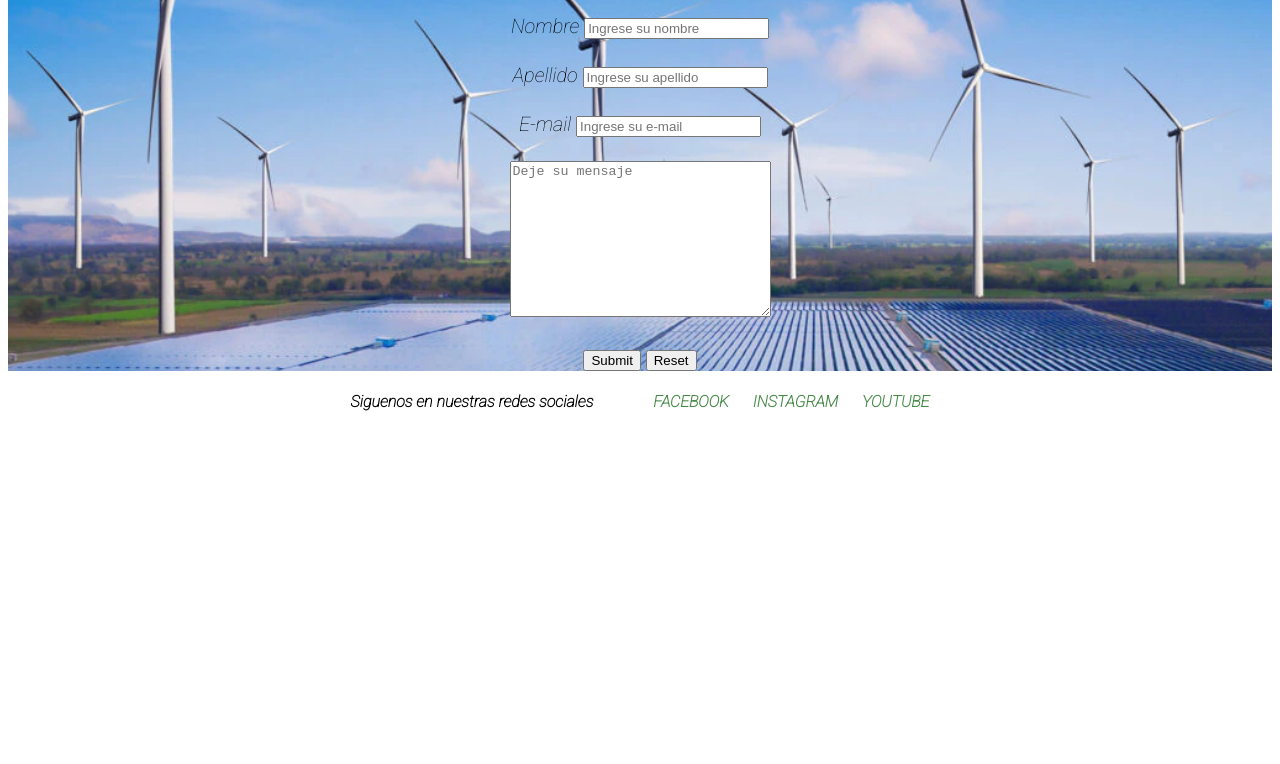
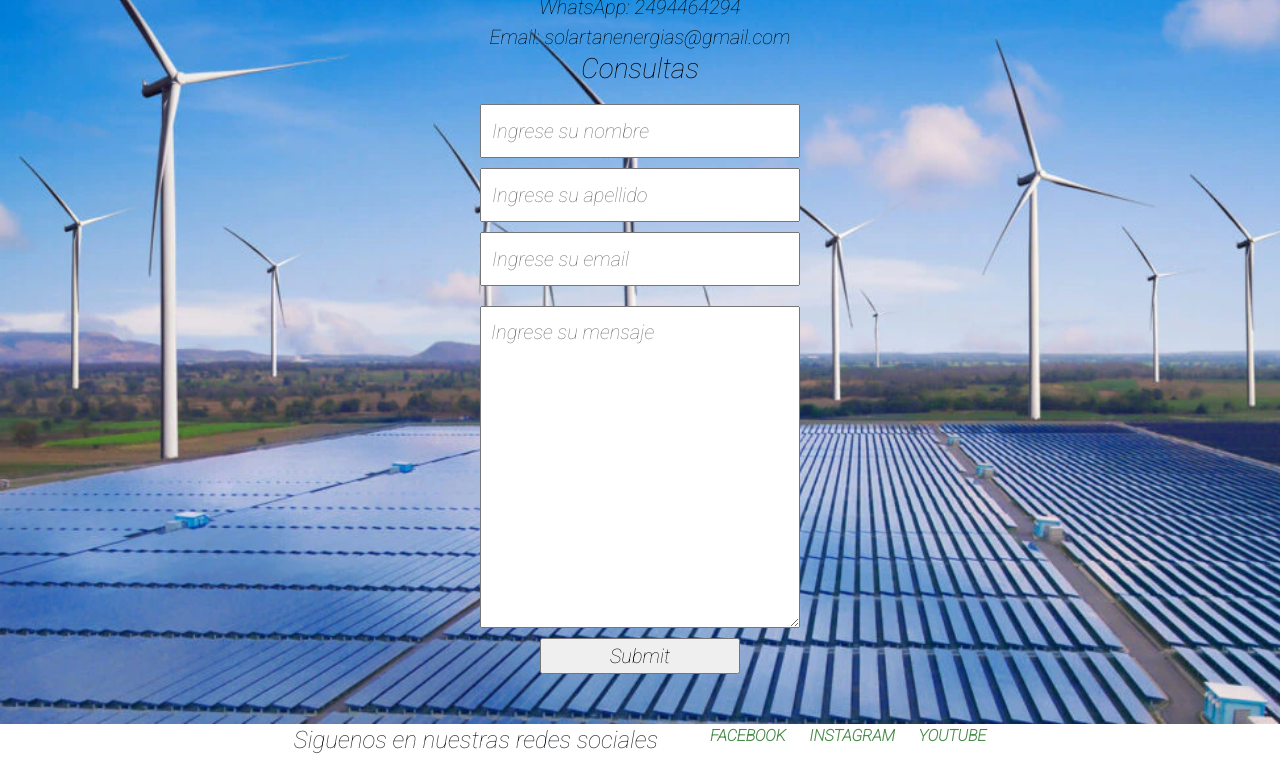
Before and after one commit to balbito/solartan, a plain HTML site: page html/contacto.html in a window 1280 px wide. Shown: the part 304-1068 px from the top of the page. Before the commit the page ends 800 px from the top, so only its background shows below. Drawn offline with nearby package versions, Linux system fonts and the light colour scheme.

Commit message:
intentanto con BS

```diff
--- a/css/estilo.css
+++ b/css/estilo.css
@@ -8,10 +8,11 @@ body{
 /* HEADER */
 
 .encabezado {
+    font-family: 'Courier New', Courier, monospace;
     display: flex;
     align-items: center;
     justify-content: space-around;
-    height: 100px;
+    height: 200px;
     border-bottom: #507255 solid 2px;
 }
 
@@ -20,6 +21,7 @@ body{
     color:#488B49;
     padding: 15px;
     font-size: 40px;
+    font-weight: bold;
 }
 
 .encabezado nav ul li {
@@ -141,19 +143,51 @@ nav ul li a {
     flex-direction: column;
     text-align: center;
     color: #507255;
+
 }
 
 .nosotros {
     display: flex;
     flex-direction: column;
-    color: #507255;
+    color: black;
     font-size: 50px;
     text-decoration: underline;
 }
 
 .nosotrosHijo {
     color: black;
-    border: 4px solid black;
+    border: 2px solid black;
     font-size: 30px;
-    background-color: aqua;
+    background-color: white;
+    border-radius: 4px;
 }
+
+/* CONTACTO */
+
+.contactoPadre {
+    display: flex;
+    flex-direction: column;
+    margin-top: 50px;
+    margin-bottom: 50px;
+    align-items: center;
+    justify-content: center;
+}
+
+.contacto {
+    display: flex;
+    flex-direction: column;
+    text-align: center;
+    width: 50vw;
+}
+
+.campo {
+    display: block;
+    width: 50%;
+    padding: 10px;
+    margin: 10px auto;
+}
+
+.tamBotonForm {
+    width: 200px;
+    margin: auto;
+}
--- a/html/contacto.html
+++ b/html/contacto.html
@@ -1,17 +1,22 @@
 <!DOCTYPE html>
 <html lang="en">
+
 <head>
     <meta charset="UTF-8">
     <meta http-equiv="X-UA-Compatible" content="IE=edge">
     <meta name="viewport" content="width=device-width, initial-scale=1.0">
     <title>Solartan</title>
     <link rel="shortcut icon" href="img/logo.jpg" type="image/x-icon">
+    <!-- CSS BS -->
+    <link href="https://cdn.jsdelivr.net/npm/bootstrap@5.3.0-alpha1/dist/css/bootstrap.min.css" rel="stylesheet"
+        integrity="sha384-GLhlTQ8iRABdZLl6O3oVMWSktQOp6b7In1Zl3/Jr59b6EGGoI1aFkw7cmDA6j6gD" crossorigin="anonymous">
     <!-- CSS -->
     <link rel="stylesheet" href="../css/estilo.css">
 </head>
+
 <body>
     <header class="encabezado">
-        <img class= logo src="../img/logocerca.png" alt="logocerca">
+        <img class=logo src="../img/logocerca.png" alt="logocerca">
         <h1 class="tituloPrincipal">Solartan</h1>
 
         <nav>
@@ -27,6 +32,8 @@
     </header>
 
     <main class="textos">
+
+        <div class="contactoPadre">
             <h2>Contactanos </h2>
 
 
@@ -39,21 +46,24 @@
 
 
 
-        <form>
-            <label for="nombre">Nombre</label>
-            <input type="text" id="nomre" placeholder="Ingrese su nombre">
-            <br><br>
-            <label for="">Apellido</label>
-            <input type="text" placeholder="Ingrese su apellido">
-            <br><br>
-            <label for="">E-mail</label>
-            <input type="text" placeholder="Ingrese su e-mail">
-            <br><br>
-            <textarea name="" id="" cols="30" rows="10" placeholder="Deje su mensaje"></textarea>
-            <br><br>
-            <input type="submit">
-            <input type="reset">
+            <form class="contacto">
+
+
+                <div class="contenedorInput">
+                    <input class="campo" type="text" placeholder="Ingrese su nombre" >
+                    <input class="campo" type="text" placeholder="Ingrese su apellido">
+                    <input class="campo" type="email" placeholder="Ingrese su email">
+                </div>
+                <textarea class="campo" name="mensaje" id="mensaje" cols="30" rows="10"
+                    placeholder="Ingrese su mensaje"></textarea>
+                <input class="botonAsociar tamBotonForm" type="submit">
+
+
+
+
             </form>
+
+        </div>
 
     </main>
 
@@ -67,6 +77,9 @@
             </ul>
         </nav>
     </footer>
+    <script src="https://cdn.jsdelivr.net/npm/bootstrap@5.3.0-alpha1/dist/js/bootstrap.bundle.min.js"
+        integrity="sha384-w76AqPfDkMBDXo30jS1Sgez6pr3x5MlQ1ZAGC+nuZB+EYdgRZgiwxhTBTkF7CXvN"
+        crossorigin="anonymous"></script>
+</body>
 
-</body>
 </html>
```
Also changed, not shown: html/nosotros.html (+11 -7 lines), index.html (+6 -1 lines). Lines whose indentation alone changed are shown as unchanged.
